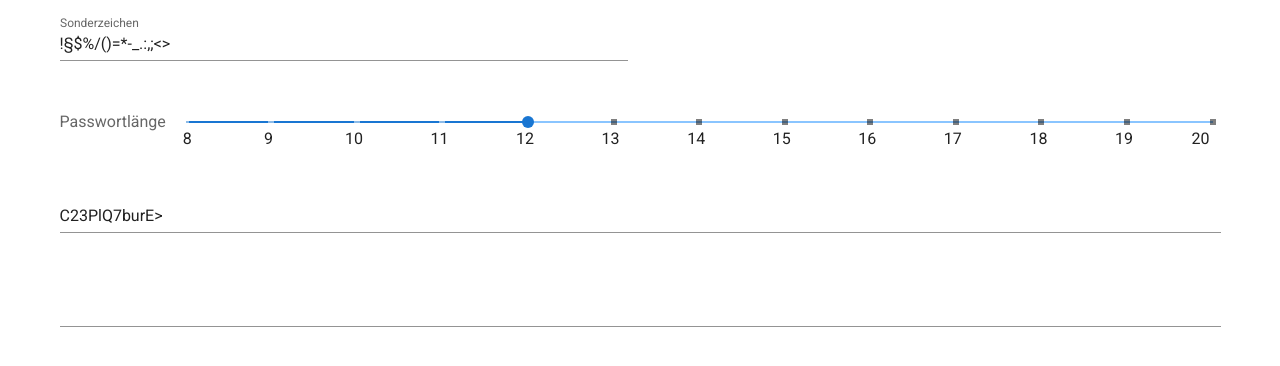
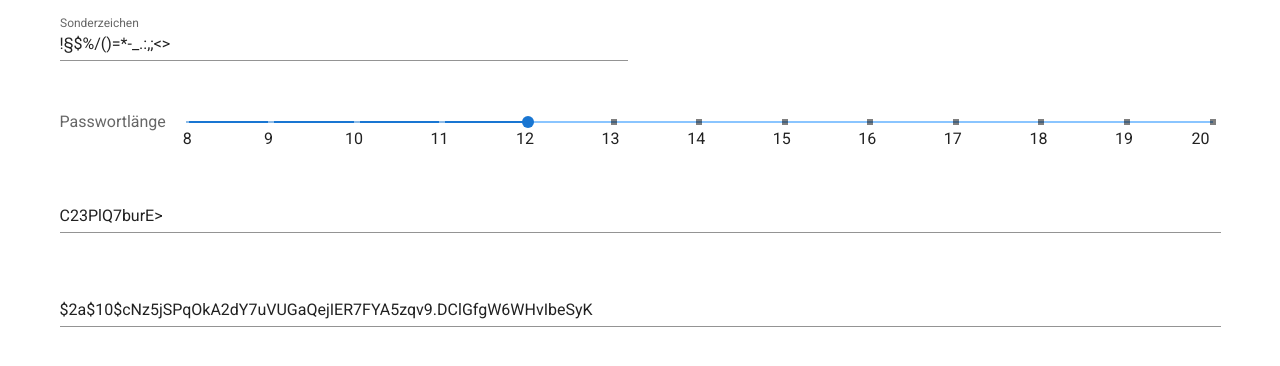
Before and after one commit to kieperb/pw-generator, a Vue app: page / in a window 1280 px wide. Shown: the top 366 px of the page. Built offline with nearby package versions, Linux system fonts and the light colour scheme.

Commit message:
hash added

```diff
--- a/package.json
+++ b/package.json
@@ -9,6 +9,7 @@
     "lint": "vue-cli-service lint"
   },
   "dependencies": {
+    "bcryptjs": "^2.4.3",
     "core-js": "^3.6.5",
     "register-service-worker": "^1.7.1",
     "vue": "^2.6.11",
--- a/src/components/PwGenerator.vue
+++ b/src/components/PwGenerator.vue
@@ -9,7 +9,11 @@
             label="Sonderzeichen"
             clearable
             @keydown="generatePassword"
-          ></v-text-field>
+            @click:clear="generatePassword"
+            :clear-icon-cb="generatePassword"
+          >
+            ></v-text-field
+          >
         </v-col>
       </v-row>
 
@@ -38,7 +42,7 @@
 
       <v-row>
         <v-col>
-          <v-text-field id="output_hash"></v-text-field>
+          <v-text-field readonly v-model="hash" id="output_hash"></v-text-field>
         </v-col>
       </v-row>
     </v-form>
@@ -46,6 +50,7 @@
 </template>
 
 <script>
+import bcrypt from "bcryptjs";
 export default {
   name: "PwGenerator",
 
@@ -59,6 +64,11 @@ export default {
   created: function () {
     this.generatePassword();
   },
+  computed: {
+    hash: function () {
+      return bcrypt.hashSync(this.password);
+    },
+  },
   methods: {
     getRandomChar() {
       const allowed =
@@ -68,8 +78,12 @@ export default {
     },
     generatePassword() {
       let result = "";
-      for (let c = 0; c < this.passwordLength; c++) {
-        result += this.getRandomChar();
+      let reg = new RegExp("[" + this.sonderzeichen + "]+");
+      while (!reg.test(result)) {
+        result = "";
+        for (let c = 0; c < this.passwordLength; c++) {
+          result += this.getRandomChar();
+        }
       }
       // todo testen ob min: 1 großBuchstabe, 1 kleinBuchstabe, 1 Zahl und 1 Sonderzeichen enthalten ist
       // wenn nicht nochmal "würfeln"
```
Also changed, not shown: src/store/index.js (+5 -4 lines), 2 other files (tests, documents, lock files or other folders).
